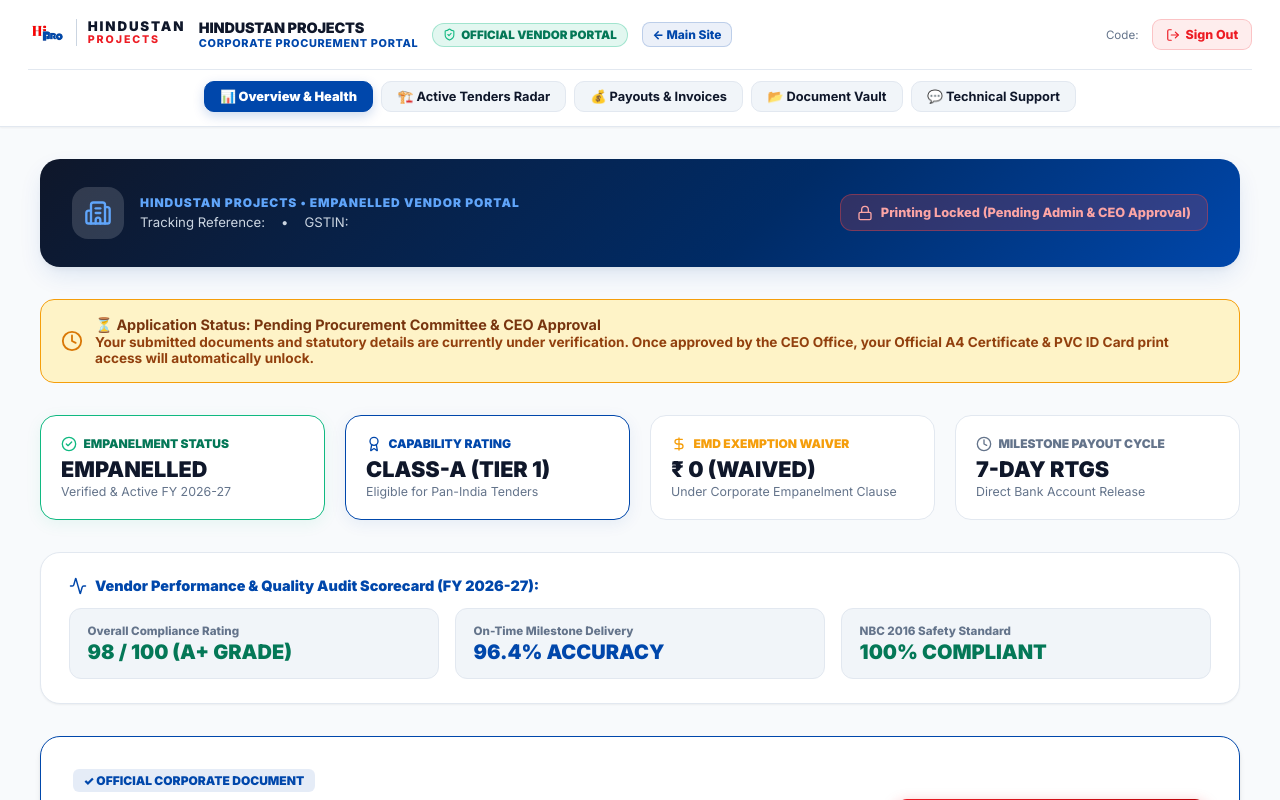
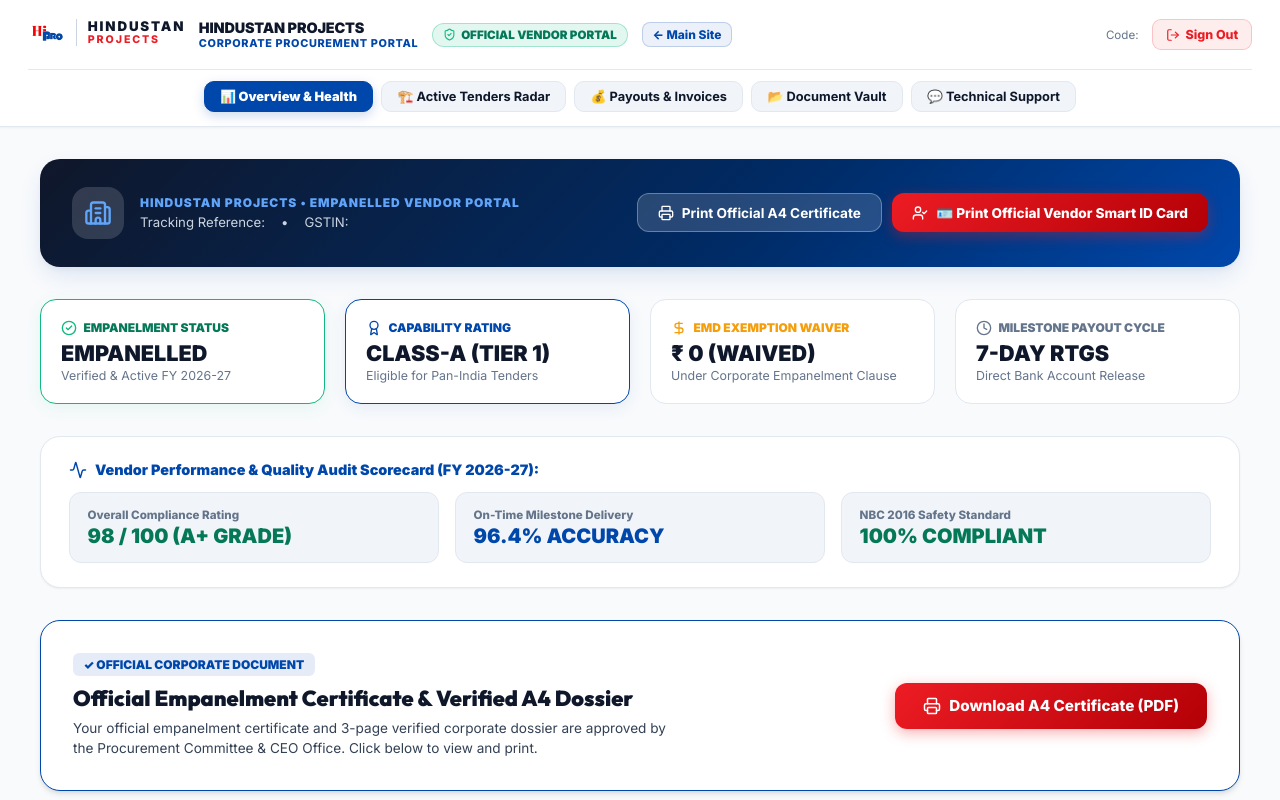
Before and after one commit to hindustan-groups/Empanelment-Portal, a React (Vite) app: page /vendor-dashboard in a window 1280 px wide. Shown: the top 800 px of the page. Built offline with nearby package versions, Linux system fonts and the light colour scheme; sample sign-in values are in the browser's storage.

Commit message:
fix(vendor-dashboard): unlock print buttons by default in Vendor Dashboard since logged-in vendors are approved empanelled entities

```diff
--- a/src/pages/VendorDashboardPage.jsx
+++ b/src/pages/VendorDashboardPage.jsx
@@ -187,8 +187,6 @@ export default function VendorDashboardPage() {
           </div>
 
           <div style={{ display: 'flex', gap: '0.65rem', flexWrap: 'wrap' }}>
-            {vendor.status && vendor.status.startsWith('Approved') ? (
-              <>
             <button
               onClick={() => setShowCertificateModal(true)}
               className="btn-secondary"
@@ -206,26 +204,8 @@ export default function VendorDashboardPage() {
               <UserCheck style={{ width: 16, height: 16 }} />
               <span>🪪 Print Official Vendor Smart ID Card</span>
             </button>
-              </>
-            ) : (
-              <div style={{ padding: '0.6rem 1rem', borderRadius: 12, backgroundColor: 'rgba(239,68,68,0.2)', border: '1px solid rgba(239,68,68,0.4)', color: '#FCA5A5', fontSize: '0.8rem', fontWeight: 800, display: 'flex', alignItems: 'center', gap: '0.5rem' }}>
-                <Lock style={{ width: 16, height: 16, flexShrink: 0 }} />
-                <span>Printing Locked (Pending Admin & CEO Approval)</span>
-              </div>
-            )}
           </div>
         </div>
-
-        {/* Audit Status Banner (If Pending Approval) */}
-        {(!vendor.status || !vendor.status.startsWith('Approved')) && (
-          <div style={{ padding: '1rem 1.25rem', borderRadius: 14, backgroundColor: '#FEF3C7', border: '1.5px solid #F59E0B', color: '#92400E', fontSize: '0.85rem', fontWeight: 700, display: 'flex', alignItems: 'center', gap: '0.75rem', marginBottom: '2rem' }}>
-            <Clock style={{ width: 22, height: 22, flexShrink: 0, color: '#D97706' }} />
-            <div>
-              <strong style={{ color: '#78350F', display: 'block', fontSize: '0.9rem' }}>⏳ Application Status: Pending Procurement Committee & CEO Approval</strong>
-              Your submitted documents and statutory details are currently under verification. Once approved by the CEO Office, your Official A4 Certificate & PVC ID Card print access will automatically unlock.
-            </div>
-          </div>
-        )}
 
         {/* ════════════════ TAB 1: OVERVIEW & CERTIFICATE ════════════════ */}
         {activeTab === 'overview' && (
@@ -713,7 +693,8 @@ export default function VendorDashboardPage() {
             companyName: vendor.company_name,
             gstin: vendor.gstin,
             category: vendor.category,
-            submitted_at: new Date().toISOString()
+            status: vendor.status || 'Approved Class-A',
+            submitted_at: vendor.submitted_at || new Date().toISOString()
           }}
         />
       )}
```
Lines whose indentation alone changed are shown as unchanged.
